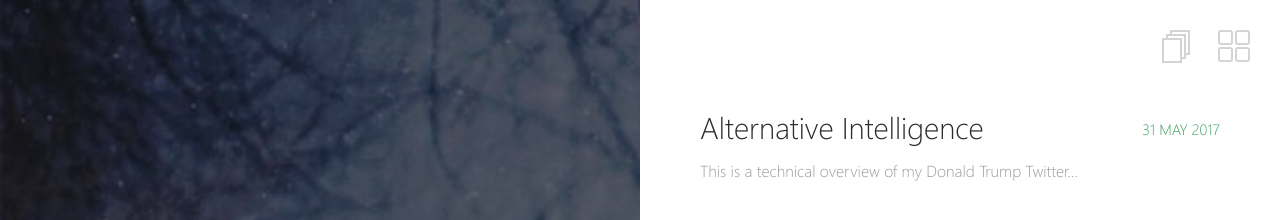
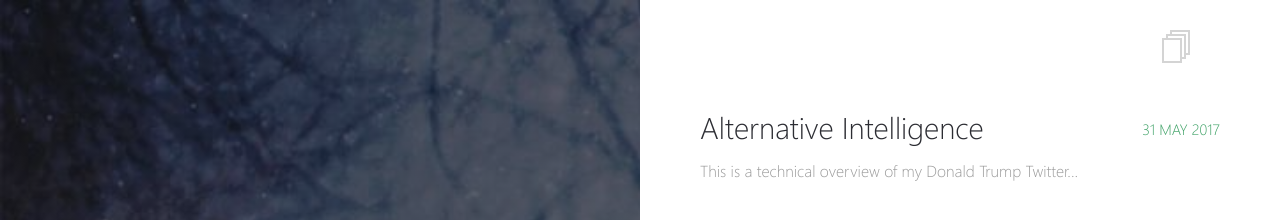
Before and after one commit to kevin-albert/kevin-albert.github.io, a Jekyll site: the page built from _pages/posts.md, in a window 1280 px wide. Shown: the top 220 px of the page. Built offline with Jekyll 4.4.1, drawn with Linux system fonts in a browser that asks for light colours.

Commit message:
Remove projects page

```diff
--- a/assets/_sass/_site.scss
+++ b/assets/_sass/_site.scss
@@ -47,6 +47,7 @@ canvas {
 }
 
 .projects-menu-icon {
+  display: none; /* for now */
   position: absolute;
   top: 30px;
   right: 30px;
```
